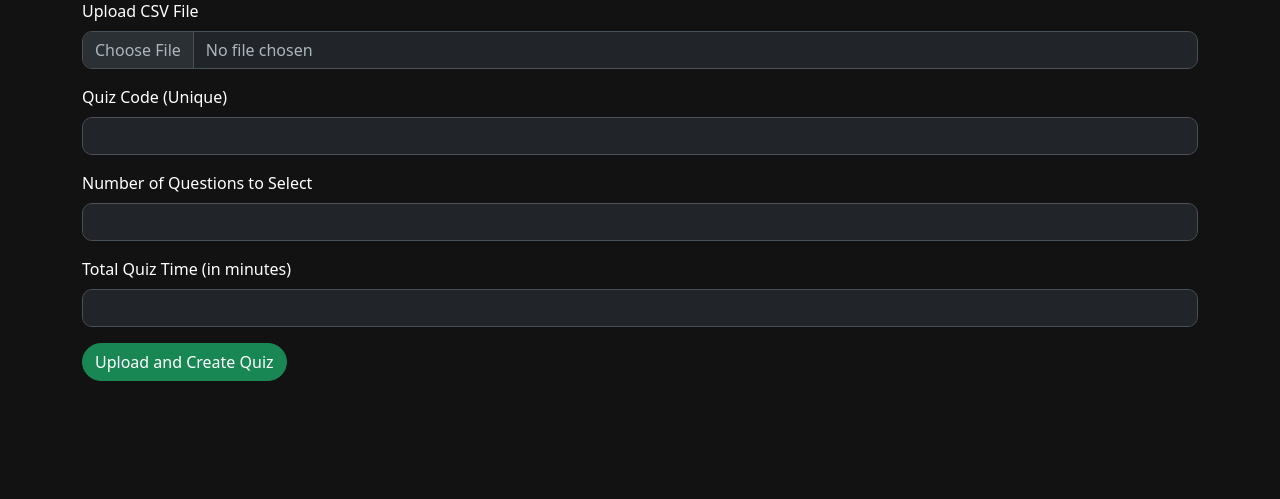
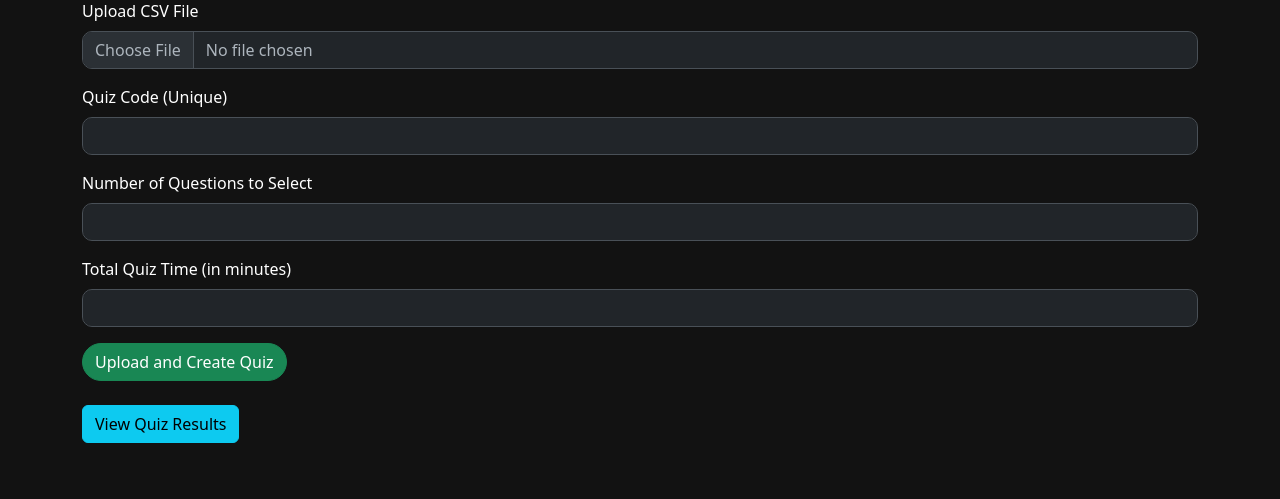
Before and after one commit to Bhargav-Shivbhakta/Quiz-Webpage, a Flask app: page /conductor/dashboard in a window 1280 px wide. Shown: the part 172-671 px from the top of the page. Run offline with Flask 3, Linux system fonts and the light colour scheme; the visitor is signed in with stand-in values (Sample User, id 1).

Commit message:
Update conductor_dashboard.html

```diff
--- a/MindMaze/templates/conductor_dashboard.html
+++ b/MindMaze/templates/conductor_dashboard.html
@@ -23,5 +23,7 @@
     </div>
     <button type="submit" class="btn btn-success">Upload and Create Quiz</button>
 </form>
+<a href="{{ url_for('conductor_results') }}" class="btn btn-info mt-4">View Quiz Results</a>
+
 
 {% endblock %}
```
